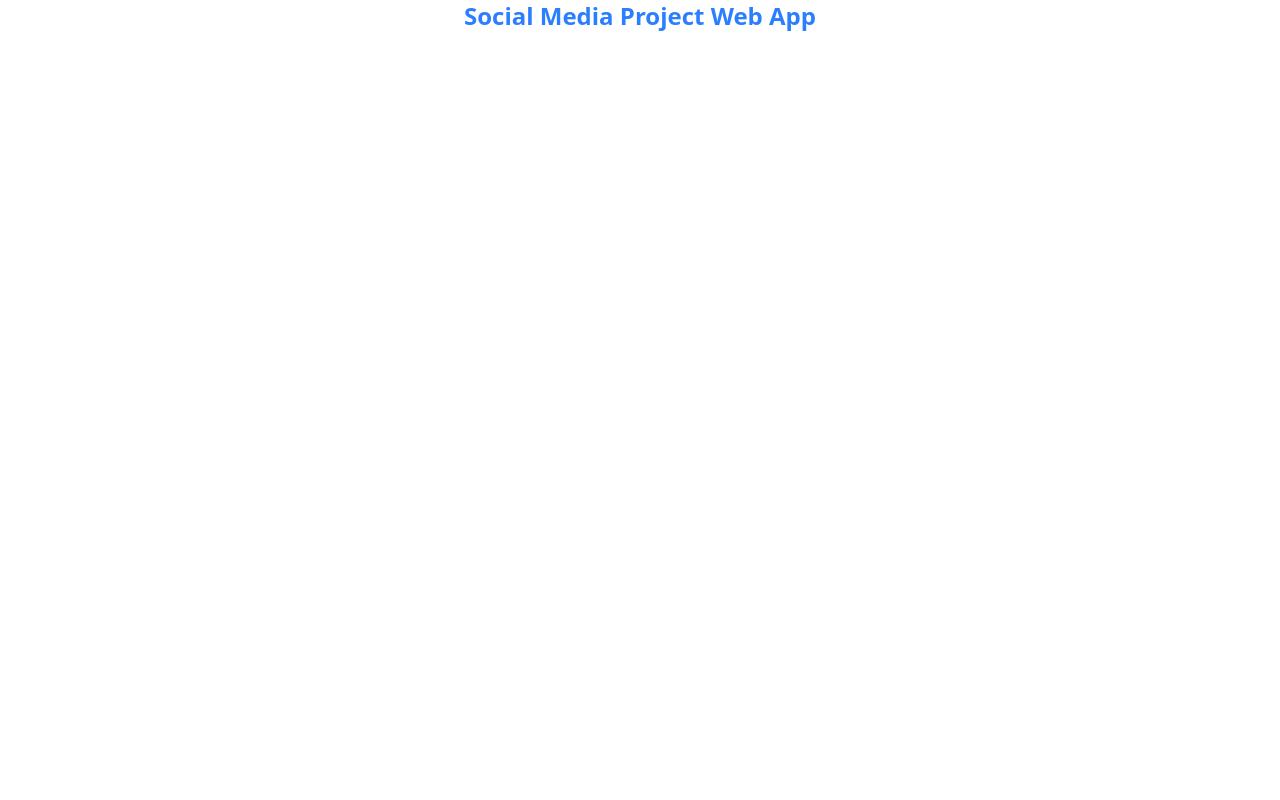
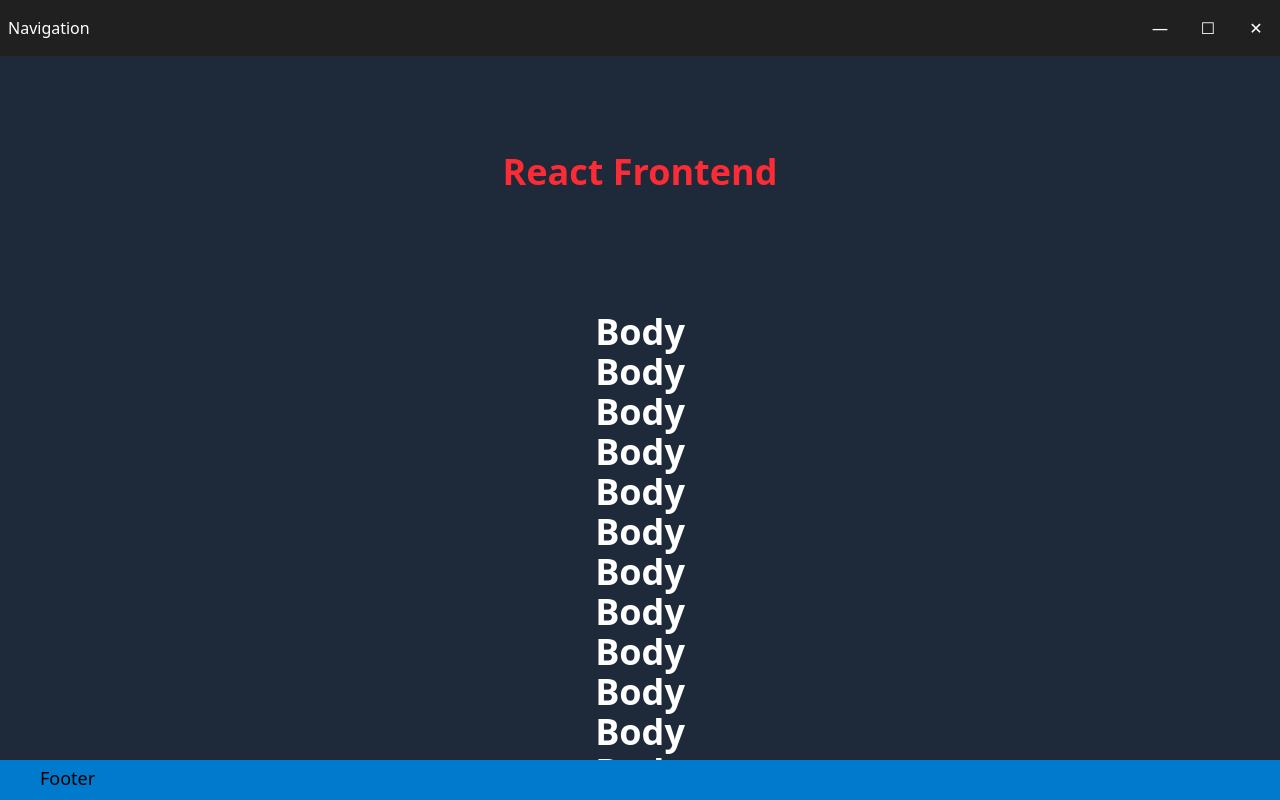
Before and after one commit to alesurankar/social_media_project, a Next.js app in the folder apps/web/: page / in a window 1280 px wide. Built offline with nearby package versions, Linux system fonts and the light colour scheme.

Commit message:
adding basic widgets from an desktop react project

```diff
--- /dev/null
+++ b/apps/web/src/app/App.tsx
@@ -0,0 +1,15 @@
+import BodyFrame from '../gui/BodyFrame'
+import FooterBar from '../gui/FooterBar'
+import Navigation from '../gui/Navigation'
+
+const App = () => {
+  return (
+    <div id="window-container" className="flex flex-col h-screen">
+      <Navigation />
+      <BodyFrame className="flex-1 overflow-auto" />
+      <FooterBar />
+    </div>
+  );
+};
+
+export default App;
--- a/apps/web/src/app/layout.tsx
+++ b/apps/web/src/app/layout.tsx
@@ -8,7 +8,7 @@ export const metadata = {
 export default function RootLayout({ children }: { children: React.ReactNode }) {
   return (
     <html lang="en">
-      <body>
+      <body className="min-h-screen flex flex-col">
         {children}
       </body>
     </html>
--- a/apps/web/src/app/page.tsx
+++ b/apps/web/src/app/page.tsx
@@ -1,11 +1,6 @@
+import App from './App'
 
-export default function Home()
+export default function Page()
 {
-  return (
-    <main className="flex flex-1 items-center justify-center">
-      <h1 className="text-2xl font-bold text-blue-500">
-        Social Media Project Web App
-      </h1>
-    </main>
-  );
+  return <App />
 }
--- /dev/null
+++ b/apps/web/src/gui/BodyFrame.tsx
@@ -0,0 +1,43 @@
+
+
+interface BodyFrameProps {
+  className?: string;
+}
+
+const Body: React.FC<BodyFrameProps> = ({ className }) => {
+
+  return (
+    <div className={`bg-gray-800 text-white p-4 ${className ?? ''}`}>
+      <div className="text-4xl font-bold text-center my-20">
+        <p className="text-red-500">React Frontend</p>
+        <br /><br /><br />
+        <p>Body</p>
+        <p>Body</p>
+        <p>Body</p>
+        <p>Body</p>
+        <p>Body</p>
+        <p>Body</p>
+        <p>Body</p>
+        <p>Body</p>
+        <p>Body</p>
+        <p>Body</p>
+        <p>Body</p>
+        <p>Body</p>
+        <p>Body</p>
+        <p>Body</p>
+        <p>Body</p>
+        <p>Body</p>
+        <p>Body</p>
+        <p>Body</p>
+        <p>Body</p>
+        <p>Body</p>
+        <p>Body</p>
+        <p>Body</p>
+        <p>Body</p>
+        <p>Body</p>
+        </div>
+    </div>
+  );
+};
+
+export default Body;
--- /dev/null
+++ b/apps/web/src/gui/FooterBar.tsx
@@ -0,0 +1,11 @@
+
+const FooterBar = () => {
+
+  return (
+    <div className="h-10 w-full flex items-center justify-between bg-[#007acc]">
+      <p className="pl-10 pb-1 text-lg truncate">Footer</p>
+    </div>
+  );
+};
+
+export default FooterBar
--- /dev/null
+++ b/apps/web/src/gui/Navigation.tsx
@@ -0,0 +1,33 @@
+
+const Navigation = () => {
+  return (
+    <div
+        id="navigation"
+        className="h-14 w-full flex items-center justify-between bg-[#202020] text-white select-none"
+    >
+      <div className="pl-2">Navigation</div>
+      <div className="flex">
+        <button
+            id="minimize"
+            className="w-12 h-10 flex items-center justify-center hover:bg-[#373737]"
+        >
+          ―
+        </button>
+        <button
+            id="maximize"
+            className="w-12 h-10 flex items-center justify-center hover:bg-[#373737]"
+        >
+          ☐
+        </button>
+        <button
+            id="close"
+            className="w-12 h-10 flex items-center justify-center hover:bg-red-600"
+        >
+          ✕
+        </button>
+      </div>
+    </div>
+  );
+};
+
+export default Navigation;
```
Also changed, not shown: 1 other file (tests, documents, lock files or other folders).
